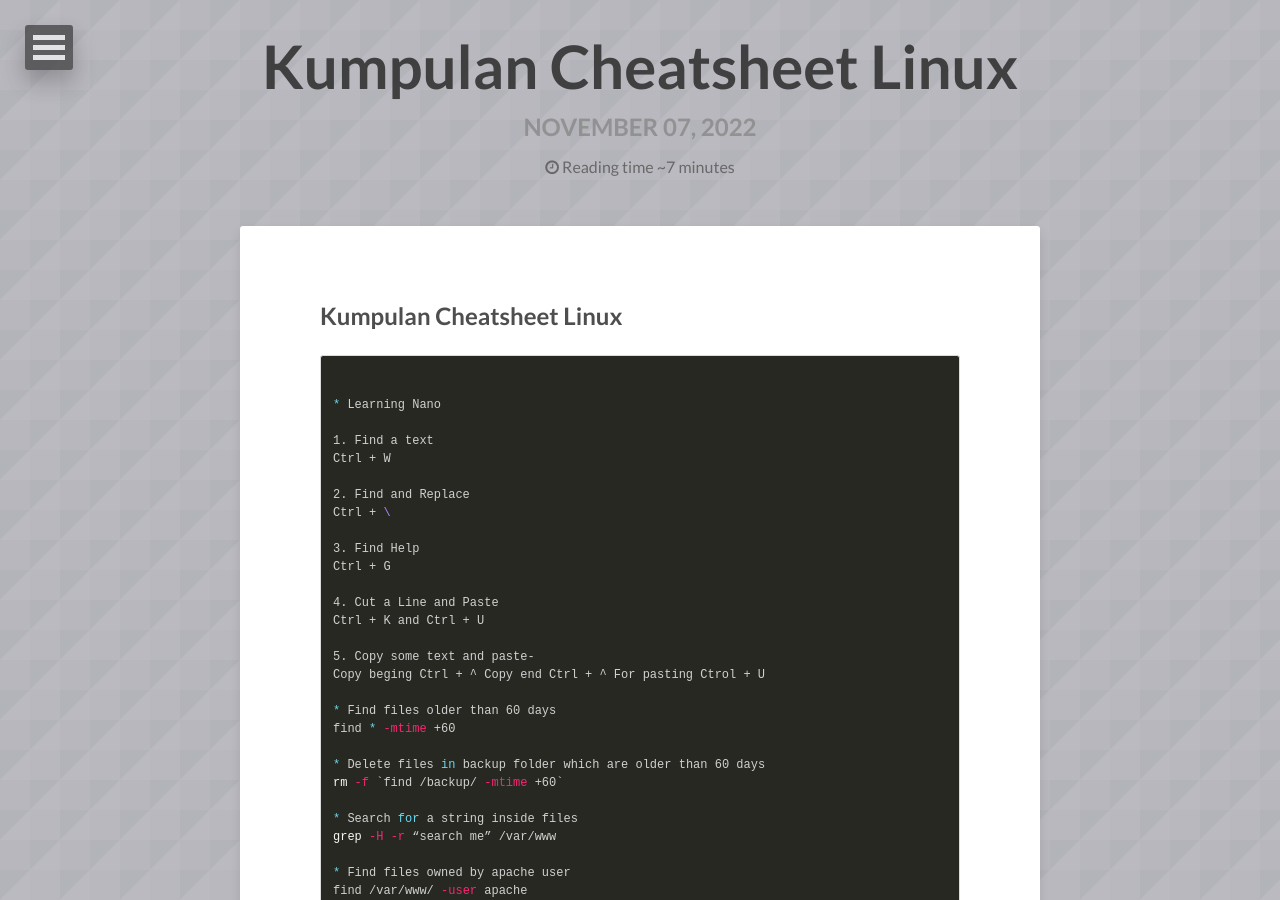
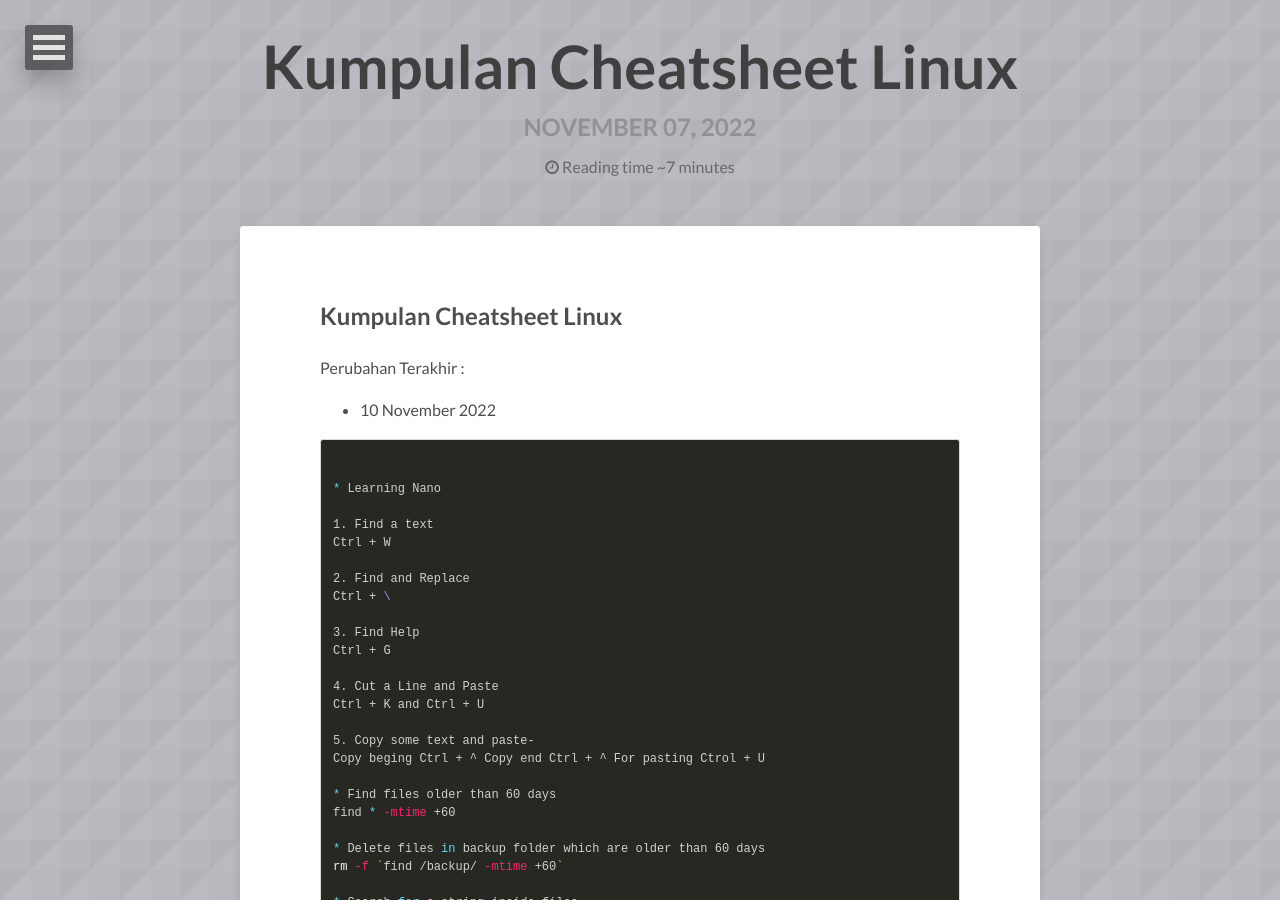
Before and after one commit to danigunawan/danigunawan.github.io, a Jekyll site: the page built from _posts/2022-11-07-cheatsheet-linux.md, in a window 1280 px wide and 900 px high. Built offline with Jekyll 4.4.1, drawn with Linux system fonts in a browser that asks for light colours; nearby versions of some CDN libraries; comment, search, counter and statistics services are not loaded.

Commit message:
[ADD POSTING] posting

```diff
--- a/_posts/2022-11-07-cheatsheet-linux.md
+++ b/_posts/2022-11-07-cheatsheet-linux.md
@@ -8,6 +8,9 @@ image:
 ---
 
 ## Kumpulan Cheatsheet Linux
+Perubahan Terakhir :
+- 10 November 2022
+
 {% highlight bash %}
 * Learning Nano
 
```
